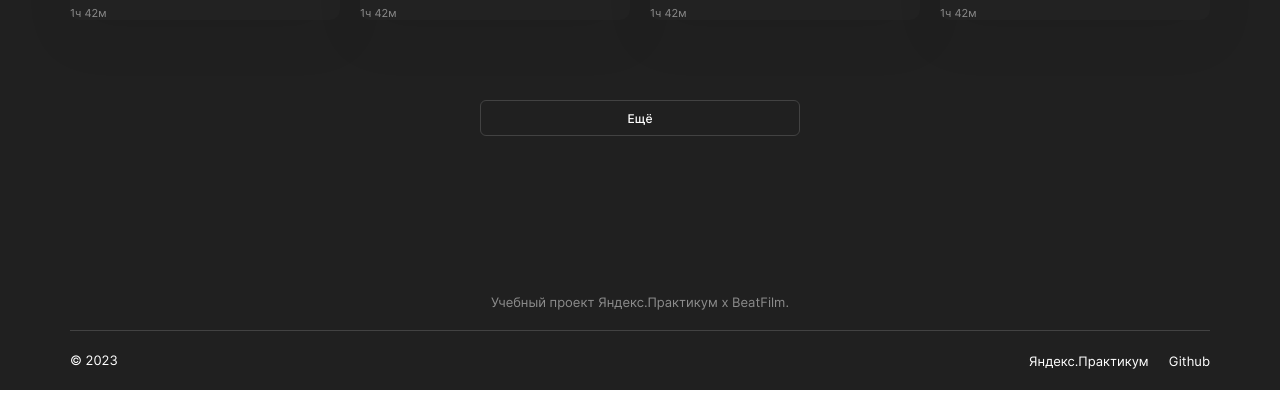
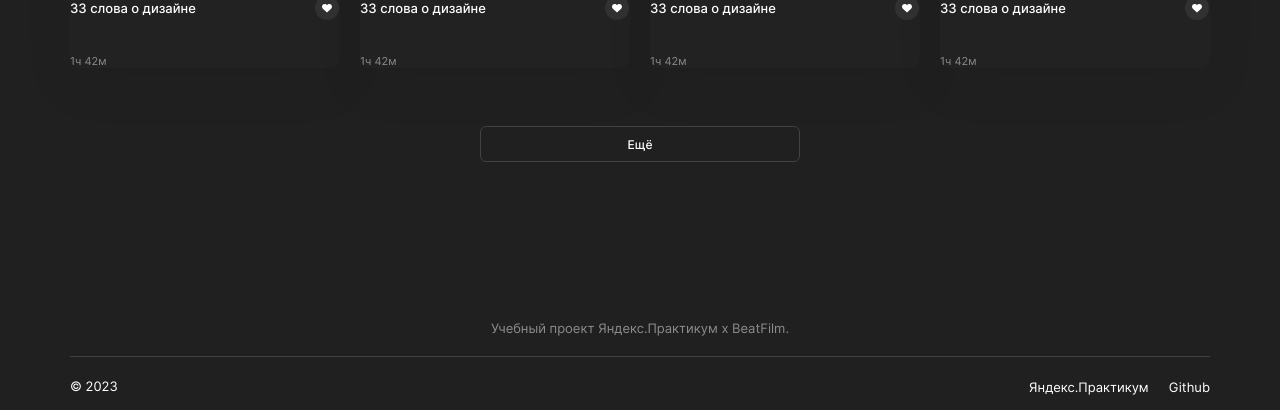
Before and after one commit to elena1983-zinatylina/movies-explorer-frontend, a React app: page /movies in a window 1280 px wide. Shown: the part 1334-1744 px from the top of the page. Built offline with nearby package versions, Linux system fonts and the light colour scheme.

Commit message:
работа с макетом

```diff
--- a/src/components/Login/Login.js
+++ b/src/components/Login/Login.js
@@ -5,7 +5,11 @@ import './Login.css';
 
 function Login() {
     return (
-        <section className='login'>
+        <section className='login'> <Link className="login__link link" to="/">
+        <img className="login__logo"
+            src={Logo}
+            alt='Логотип'></img>
+    </Link>
             <h1 className='login__title'>Рады видеть!</h1>
             <form className="login-form"
                 action="#"
@@ -49,11 +53,7 @@ function Login() {
                         Регистрация
                     </Link>
                 </div>
-                <Link className="login__link link" to="/">
-                    <img className="login__logo"
-                        src={Logo}
-                        alt='Логотип'></img>
-                </Link>
+
             </form>
         </section>
     );
--- a/src/components/MoviesCard/MoviesCard.css
+++ b/src/components/MoviesCard/MoviesCard.css
@@ -25,7 +25,7 @@
   }
 
   .card__content {
-    margin: 13px 0px 10px;
+    margin: 11px 0px 18px;
     padding: 0;
     display: flex;
     flex-direction: row;
@@ -47,7 +47,7 @@
 
   .card__btn {
     margin: 0;
-    padding: 0;
+    padding: 13px;
     width: 16px;
     height: 16px;
     border: none;
--- a/src/components/MoviesCardList/MoviesCardList.css
+++ b/src/components/MoviesCardList/MoviesCardList.css
@@ -7,11 +7,11 @@
 .moviescardlist__list {
   list-style: none;
   margin: 0 auto;
-    padding: 27px 0 164px;
+  padding: 42px 0 142px;
   display: grid;
   grid-template-columns: repeat(auto-fit, 270px);
-    grid-template-rows: repeat(auto-fit, 236px);
-    row-gap: 32px;
+  grid-template-rows: repeat(auto-fit, 218px);
+  row-gap: 33px;
   column-gap: 20px;
   width: calc(100% - 2 * 70px);
   max-width: 1280px;
```
Lines whose indentation alone changed are shown as unchanged.
